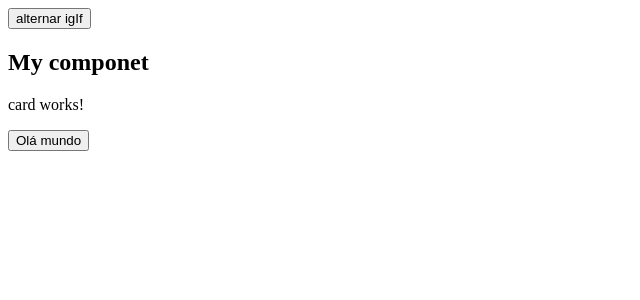
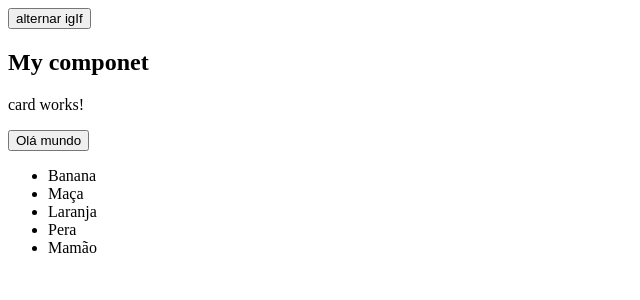
Before and after one commit to Seixaslima/angular-diretivas, an Angular app: page / in a window 1280 px wide. Shown: the top 300 px of the page, without its empty margins (0-640 px from the left). Built offline with nearby package versions, Linux system fonts and the light colour scheme.

Commit message:
diretiva estrutural ngFor

```diff
--- a/src/app/card/card.component.html
+++ b/src/app/card/card.component.html
@@ -1,3 +1,6 @@
 <h2>My componet</h2>
 <p>card works!</p>
 <button>Olá mundo</button>
+<ul>
+  <li *ngFor="let p of produtos">{{ p }}</li>
+</ul>
--- a/src/app/card/card.component.ts
+++ b/src/app/card/card.component.ts
@@ -1,12 +1,24 @@
 import { Component } from '@angular/core';
+import { CommonModule } from '@angular/common';
 
 @Component({
   selector: 'app-card',
   standalone: true,
-  imports: [],
   templateUrl: './card.component.html',
-  styleUrl: './card.component.css'
+  styleUrl: './card.component.css',
+  imports: [CommonModule]
 })
 export class CardComponent {
+  produtos: string[] = []
+
+  constructor() {
+    this.produtos = [
+      "Banana",
+      "Maça",
+      "Laranja",
+      "Pera",
+      "Mamão"
+    ]
+  }
 
 }
```
